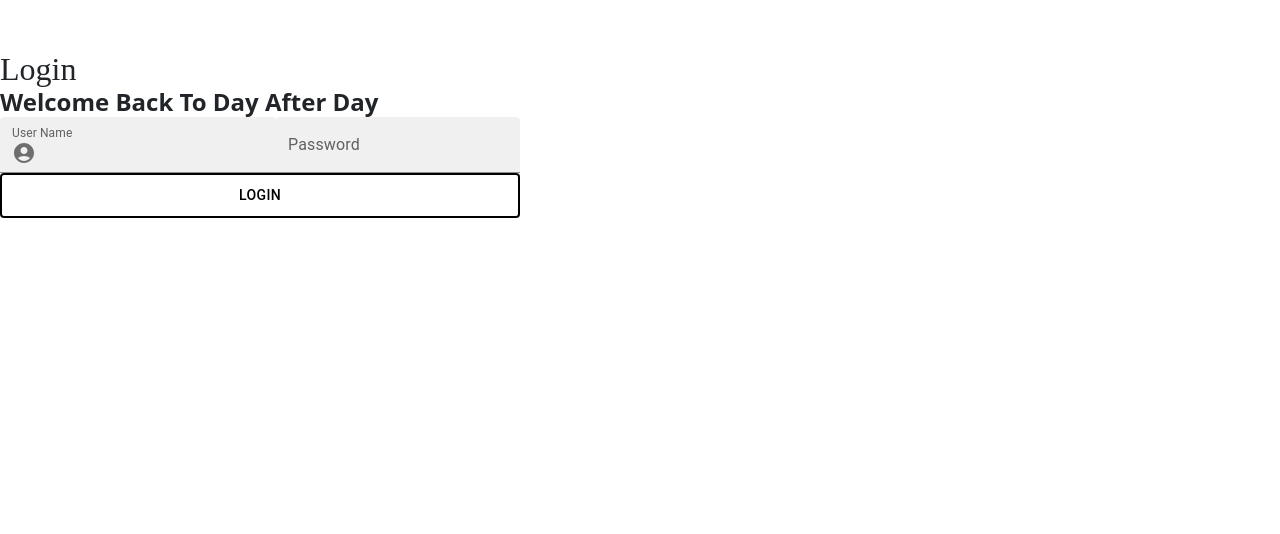
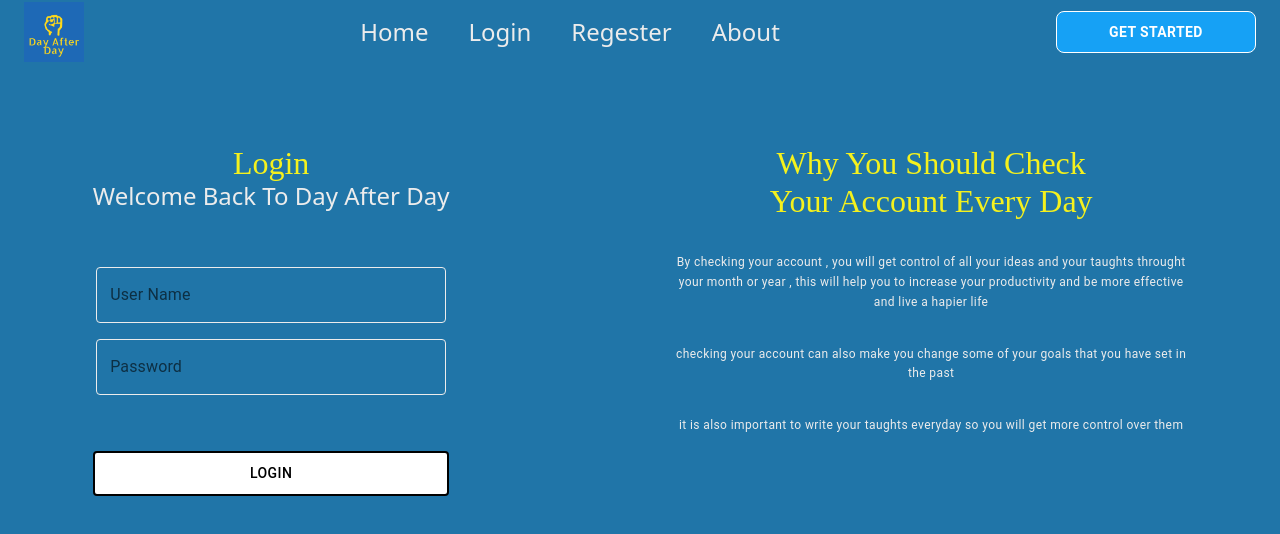
Before and after one commit to abderehmen02/Day-After-Day, a React (Create React App) app in the folder Front End/: page /login in a window 1280 px wide. Shown: the top 534 px of the page. Built offline with nearby package versions, Linux system fonts and the light colour scheme; a web font is replaced by a local one.

Commit message:
setting the regester page

```diff
--- a/Front End/src/components/unlogedNav.tsx
+++ b/Front End/src/components/unlogedNav.tsx
@@ -11,8 +11,7 @@ function UnlogedNav() {
  width : '100vw'
   }))
 
-  const StyledButton =  styled(Button)(({theme})=>({
-  }))
+
 const StyledTypography = styled(Typography)(({theme})=>({
   color : theme.palette.white.main ,
   fontWeight : 'normal' ,
@@ -31,7 +30,7 @@ const StyledTypography = styled(Typography)(({theme})=>({
 <Link  style={{textDecoration : 'none'}} to="/regester" > <StyledTypography   variant='h4' >Regester</StyledTypography></Link>
 <Link  style={{textDecoration : 'none'}}  to="/about" ><StyledTypography  variant='h4' >About</StyledTypography></Link>
         </Stack>
-        <StyledButton variant='standard' >Get Started</StyledButton>
+        <Button variant='standard' >Get Started</Button>
     </StyledToolBar>
   )
 }
--- a/Front End/src/features/login/components.tsx
+++ b/Front End/src/features/login/components.tsx
@@ -3,7 +3,7 @@ import { Link } from 'react-router-dom'
 import { useSelector } from 'react-redux'
 import { userLoginState } from '../../types'
 import { stateType } from '../../state/reducers'
-import { Typography } from '@mui/material'
+import { Typography , Box} from '@mui/material'
 export const Header =  ():JSX.Element=> {
   return (
     <div className='loginHeader' >
@@ -28,7 +28,10 @@ console.log(loginInfo)
 
 export  const LoginText = () : JSX.Element =>{
 
-  return <Box>
-    <Typography color ></Typography>
+  return <Box   sx={{display : 'flex' , alignItems : 'center' , gap : '32px' , flexDirection: 'column' , width : '40%' }} >
+    <Typography sx={{width : '70%' , textAlign : 'center'}} color={(theme)=>theme.palette.secondary.light} variant='h3'> Why You Should Check Your Account Every Day  </Typography>
+    <Typography textAlign='center' color={(theme)=>theme.palette.white.main} variant='caption' > By checking your account , you will get  control of all your ideas and your taughts  throught your month or year , this will help  you to increase your productivity and be more  effective and live a hapier life  </Typography>
+    <Typography textAlign='center' color={(theme)=>theme.palette.white.main} variant='caption' > checking your account can also make you change some  of your goals that you have set in the past  </Typography>
+    <Typography textAlign='center' color={(theme)=>theme.palette.white.main} variant='caption'> it is also important to write your taughts everyday so you will get more control over them </Typography>
   </Box>
 }
--- a/Front End/src/features/regester/components.tsx
+++ b/Front End/src/features/regester/components.tsx
@@ -1,11 +1,12 @@
+import { Typography , Box} from '@mui/material'
 import React from 'react'
 import { Link } from 'react-router-dom'
 
 export const Header  = () => {
   return (
-<div className='regesterHeader ' >
-    <h2> Regester </h2>
-    <h6>if you already have an please <Link to="/login" >login</Link></h6>
-</div>
+    <Box>
+      <Typography variant='h3' color={(theme)=>theme.palette.secondary.light} textAlign='center' >Welcome Back To Day After Day</Typography>
+      <Typography variant='h5' color={(theme)=>theme.palette.white.main} textAlign='center' >track your dailly ideas , goals and journalings</Typography>
+    </Box>
     )
 }
--- a/Front End/src/pages/home.tsx
+++ b/Front End/src/pages/home.tsx
@@ -19,7 +19,7 @@ backgroundColor : theme.palette.primary.main ,
 display : 'flex' ,
 flexDirection : 'column' ,
 height : '100vh' ,
-gap : '80px'
+gap : '40px'
 }))
 
 
--- a/Front End/src/pages/login.tsx
+++ b/Front End/src/pages/login.tsx
@@ -5,13 +5,14 @@ import {useDispatch} from 'react-redux'
 import {bindActionCreators} from 'redux'
 import { useNavigate } from 'react-router-dom'
 import '../features/login/index.css'
-import { Header , ErrorSection } from '../features/login/components'
+import { Header , ErrorSection, LoginText } from '../features/login/components'
 import { useSelector } from 'react-redux'
 import { stateType } from '../state/reducers'
 import { userLoginState } from '../types'
-import { TextField  , Box , Typography ,InputAdornment, FormControl, Button } from '@mui/material'
+import { TextField  , Box , styled , Typography ,InputAdornment, FormControl, Button } from '@mui/material'
 import AccountCircleIcon from '@mui/icons-material/AccountCircle';
-
+import LockIcon from '@mui/icons-material/Lock';
+import UnlogedNav from '../components/unlogedNav'
 
 export const Login: React.FC = () =>{
      const [email, setEmail]       = useState<string | undefined>("")
@@ -21,32 +22,59 @@ export const Login: React.FC = () =>{
      const navigate = useNavigate()
      const userLogin : userLoginState = useSelector(( state : stateType )=>state.userLogin)
 
+const CssTextField = styled(TextField)(({theme})=>({
+   width : '350px' ,
+   color : 'white' ,
+  '& label.Mui-focused': {
+    color: theme.palette.secondary.light,
+  },
+  '& label.Mui' : {
+    color : 'white'
+  } ,
+  '& .MuiInput-underline:after': {
+    borderBottomColor: 'yellow',
+  },
+  '& .MuiOutlinedInput-root': {
+    '& label' : {
+      color : 'white' ,
+    } ,
+    '& fieldset': {
+      borderColor: theme.palette.white.light,
+    },
+    '&:hover fieldset': {
+      borderColor: 'yellow',
+    },
+    '&.Mui-focused fieldset': {
+      borderColor: theme.palette.secondary.light,
+    },
+  },
+}));
+
+
 
   return (
-    <FormControl >
-      <ErrorSection/>
+    <Box sx={{display : 'flex' , minHeight: '100vh' , gap : '10vh'  , alignItems :'center' , flexDirection: 'column' }} bgcolor={(theme)=>theme.palette.primary.main} >
+      <UnlogedNav/>
+<Box sx={{display : 'flex' , justifyContent : 'space-around',  gap : '40px'  , width : '100%'}} >
+<FormControl sx={{display : 'flex' , flexDirection : 'column' , gap : '56px'}} >
 <Box>
-  <Typography variant='h3' >Login</Typography>
-  <Typography variant='h4' >Welcome Back To Day After Day </Typography>
+  <Typography  variant='h3' color={(theme)=>theme.palette.secondary.light} textAlign='center' >Login</Typography>
+  <Typography variant='h4' color={(theme)=>theme.palette.white.light} textAlign='center'  >Welcome Back To Day After Day </Typography>
 </Box>
-<Box>
-   <TextField variant="filled"  label='User Name'        InputProps={{
-          startAdornment: (
-            <InputAdornment position="start">
-              <AccountCircleIcon/>
-            </InputAdornment>
-          ),
-        }}
+<Box sx={{display : 'flex' , alignItems : 'center'    , gap : '16px'   , flexDirection : 'column'  }} >
+   <CssTextField   label='User Name'     />
+<CssTextField     label='Password'
  />
-   <TextField variant="filled" label='Password' />
 </Box>
     <Button variant='outlined' >    Login   </Button>
-
+</FormControl>
+<LoginText></LoginText>
+</Box>
       {/* <div className="loginForm">
 <div><label htmlFor='userName'   >user name</label>      <input name='userName' value={email} type="text" onChange={(e)=>{setEmail(e.target.value)}} className={userLogin.error === 'can not find user' ? 'inputError': 'normalInput'} ></input></div>
 <div><label htmlFor="password"> password</label>      <input  name='password' value={password} type="password" onChange={(e)=>{setPassword(e.target.value)}} className={userLogin.error === 'password incorrect' ? 'inputError' : 'normalInput'} ></input></div>
       <button className='bg-primary' onClick={()=>{loginAction({email , password} , login , loginError , navigate )}}> Login </button>
       </div> */}
-    </FormControl>
+    </Box>
   )
 }
--- a/Front End/src/pages/regester.tsx
+++ b/Front End/src/pages/regester.tsx
@@ -8,7 +8,9 @@
   import { useNavigate } from 'react-router-dom'
   import { Header } from '../features/regester/components'
   import '../features/regester/index.css'
-
+import SignUpImage from '../assets/images/signUp.png'
+import UnlogedNav from '../components/unlogedNav'
+import { FormControl, Stack  , Box , styled , TextField, Button} from '@mui/material'
 
   export const  Regester: React.FC = ()=> {
   const dispatch = useDispatch() ;
@@ -21,30 +23,84 @@
   const [birthDate, setBirthDate] = useState<string>(new Date().toUTCString()) ;
   const [fullName, setFullName] = useState<string>("abderehmen")
 
-  const handleSubmit =  async (event : any)  =>{
+// components
+
+const SignUpPage = styled(Box)(({theme})=>({
+  display : 'flex' ,
+  alignItems : 'center'  ,
+  flexDirection : 'column' ,
+  minHeight : '100vh' ,
+  width : '100vw',
+  gap : '48px' ,
+  backgroundColor : theme.palette.primary.main
+}))
+
+const CssTextField = styled(TextField)(({theme})=>({
+   width : '400px' ,
+   color : 'white' ,
+  '& label.Mui-focused': {
+    color: theme.palette.secondary.light,
+  },
+  '& label.Mui' : {
+    color : 'white'
+  } ,
+  '& .MuiInput-underline:after': {
+    borderBottomColor: 'yellow',
+  },
+  '& .MuiOutlinedInput-root': {
+    '& label' : {
+      color : 'white' ,
+    } ,
+    '& fieldset': {
+      borderColor: theme.palette.white.light,
+    },
+    '&:hover fieldset': {
+      borderColor: 'yellow',
+    },
+    '&.Mui-focused fieldset': {
+      borderColor: theme.palette.secondary.light,
+    },
+  },
+}));
+
+
+
+
+
+
+
+
+const handleSubmit =  async (event : any)  =>{
        event.preventDefault() ;
        dispatch({type: userLoginTypes.userLoginRequest })
        const {data , error} = await regester({email , password , birthDate , fullName})  ;
        if(error) {
         return dispatch({type : userLoginTypes.userLoginFail , error })
        }
-       console.log("data from login")
-       console.log(data)
         login(data.token , data.userObj)
         navigate("/productivity")
-       console.log(error)
            }
 
   return (
-    <div  className='regesterPage'  >
+    <SignUpPage >
+      <UnlogedNav/>
     <Header/>
-     <form className='regesterForm' >
-<div><label>full name</label><input  onChange={(e)=>{setFullName(e.target.value)}} value={fullName}  ></input>   </div>
+    <Stack direction='row' justifyContent='space-around' alignItems='center' width='80%'  >
+    <FormControl sx={{display : 'flex' , flexDirection:'column' , gap : '16px'}} >
+ <Stack  direction='row' spacing='5%' width='400px' justifyContent='space-between' > <CssTextField label='First Name'  /> <CssTextField  label='Last Name' /> </Stack>
+<CssTextField label='Email'/>
+<CssTextField label='Password'  />
+<CssTextField label='Birth Date' type='date' />
+<Button onClick={(e)=>{handleSubmit(e)}}  variant='contained' width='400px' > Regester </Button>
+    </FormControl>
+      <img src={SignUpImage} style={{width : '30%'  , height : '100%' }} />
+      </Stack>
+    </SignUpPage>
+  )
+}
+
+{/* <div><label>full name</label><input  onChange={(e)=>{setFullName(e.target.value)}} value={fullName}  ></input>   </div>
 <div><label>email</label><input type="email"  onChange={(e)=>{setEmail(e.target.value)}}  value={email}  ></input>    </div>
 <div><label>birthDate</label><input onChange={(e)=>{setBirthDate(e.target.value.toString())}} value={birthDate}  type='Date' ></input>  </div>
 <div><label>password</label><input value={password} onChange={(e)=>{setPassword(e.target.value)}} ></input> </div>
-      <button onClick={(e)=>{handleSubmit(e)}} type="submit" > regester </button>
-      </form>
-    </div>
-  )
-}
+      <button onClick={(e)=>{handleSubmit(e)}} type="submit" > regester </button> */}
--- a/Front End/src/styling/theme.ts
+++ b/Front End/src/styling/theme.ts
@@ -3,6 +3,7 @@ import {createTheme} from '@mui/material'
 
 
 const theme = createTheme({
+
     palette : {
         primary : {
             main : '#2075A8' ,
@@ -91,7 +92,7 @@ const theme = createTheme({
             border: '1.5px solid white  ',
             "&:hover" : {
               backgroundColor : '#16A1F5' ,
-              color : '#F5F11D' ,
+
               color : '#F5F11D' ,
               border: '1.5px solid #F5F11D' ,
               // adding one pixel in the padding for the border
@@ -127,7 +128,7 @@ theme.typography.h3 = {
 
 theme.typography.h4 = {
     fontSize : '24px' ,
-    fontWeight : 'bolder'
+    fontWeight: 'normal'
 }
 theme.typography.h5 = {
   fontSize : '16px' ,
```
Also changed, not shown: Front End/src/assets/images/signUp.png (added).
